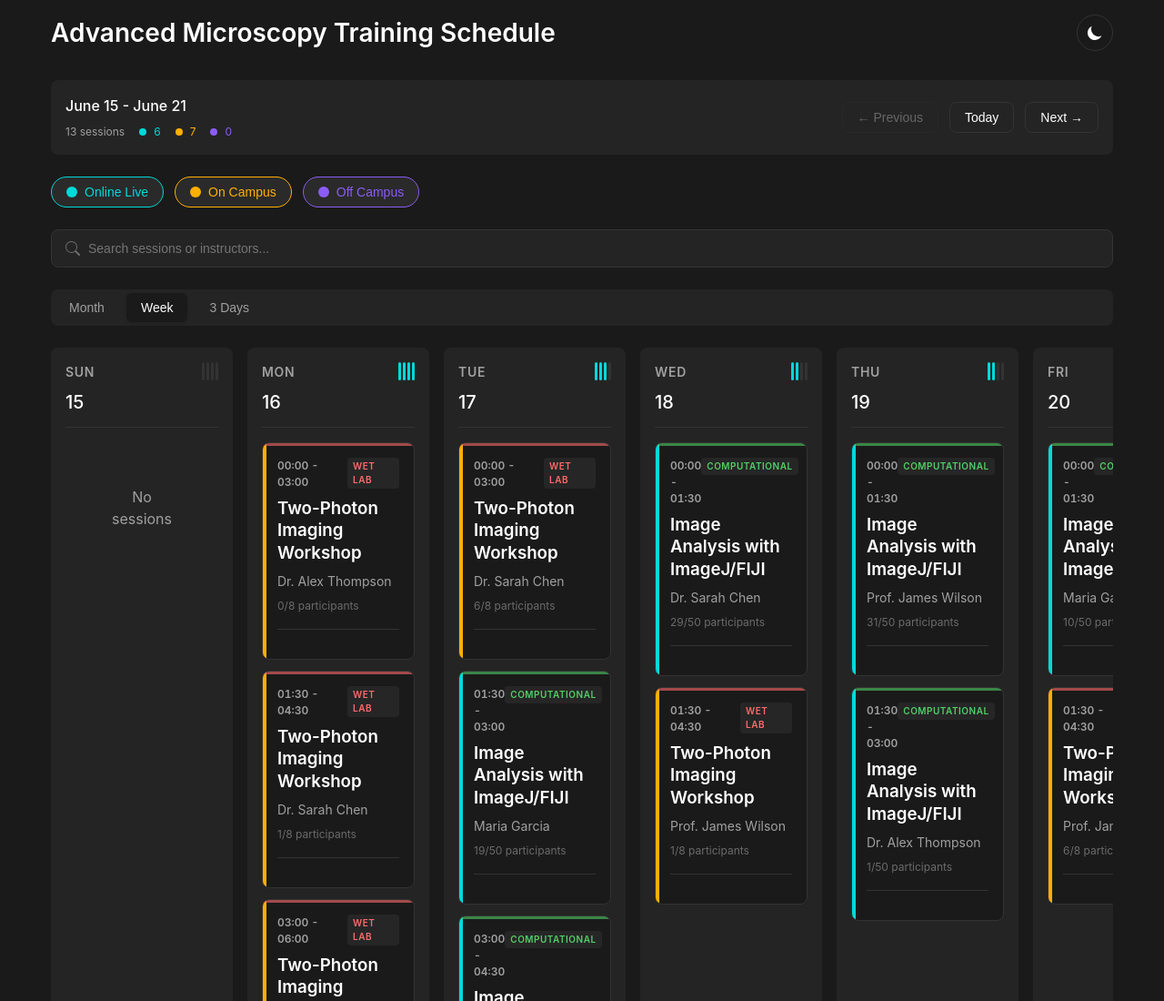
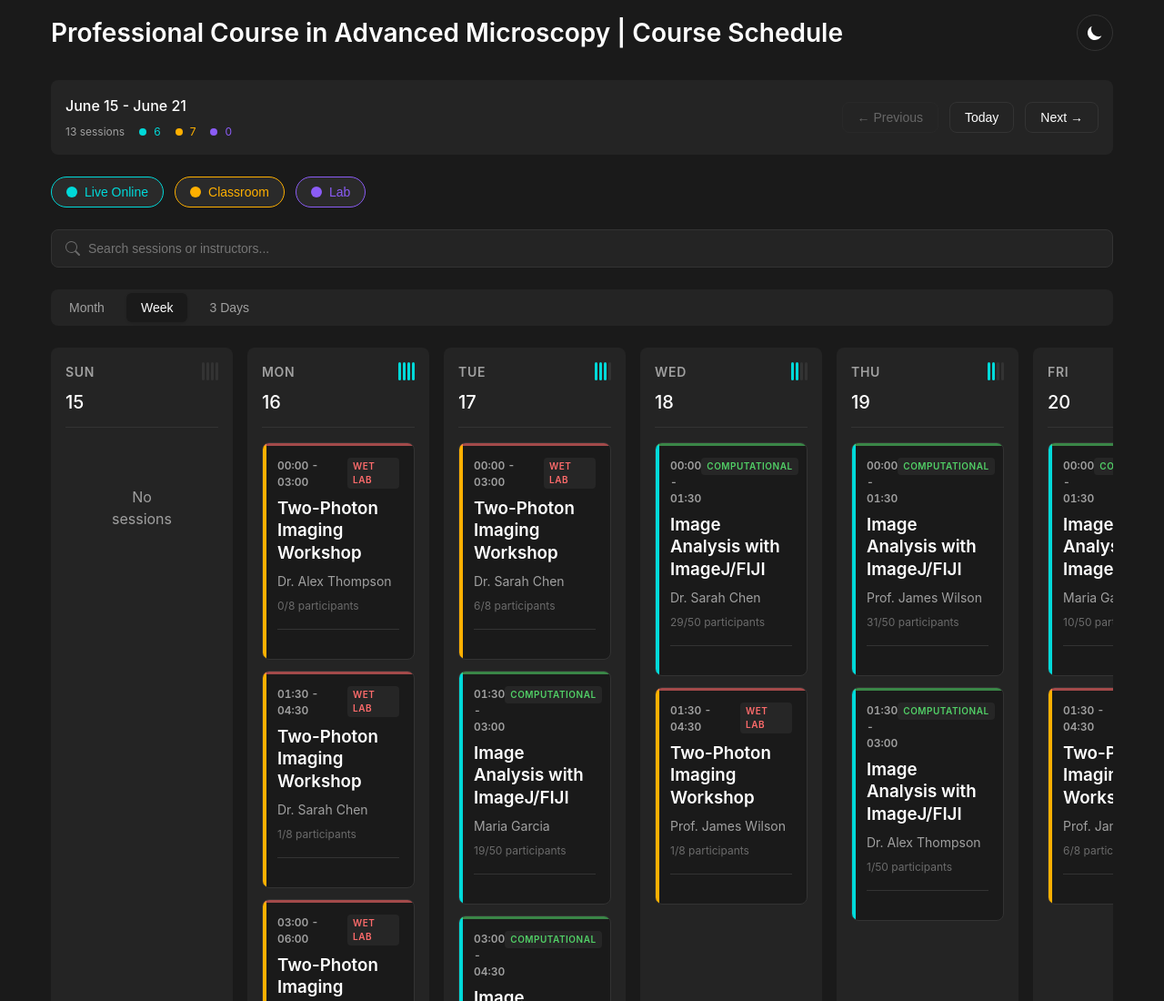
Before and after one commit to Ashoka-Zeiss/ashoka-zeiss.github.io, a plain HTML site: page index.html in a window 1280 px wide. Shown: the top 1100 px of the page at 91% size. Drawn offline with Linux system fonts and the light colour scheme.

Commit message:
feat: update text on webpage

```diff
--- a/index.html
+++ b/index.html
@@ -4,7 +4,7 @@
 <head>
   <meta charset="UTF-8">
   <meta name="viewport" content="width=device-width, initial-scale=1.0">
-  <title>Advanced Microscopy Training Schedule</title>
+  <title>Professional Course in Advanced Microscopy | Course Schedule</title>
   <style>
     /* CSS Reset and Custom Properties */
     :root {
@@ -1073,7 +1073,7 @@
 <body>
   <div class="container">
     <header class="header">
-      <h1>Advanced Microscopy Training Schedule</h1>
+      <h1>Professional Course in Advanced Microscopy | Course Schedule</h1>
       <button class="theme-toggle" id="themeToggle" aria-label="Toggle dark mode">
         <svg class="theme-icon sun" fill="currentColor" viewBox="0 0 20 20">
           <path
@@ -1106,13 +1106,13 @@
     <div class="filters" role="group" aria-label="Filter sessions by category">
       <div class="filter-group">
         <button class="filter-button online active" data-category="online" aria-pressed="true">
-          Online Live
+          Live Online
         </button>
         <button class="filter-button campus active" data-category="campus" aria-pressed="true">
-          On Campus
+          Classroom
         </button>
         <button class="filter-button offcampus active" data-category="offcampus" aria-pressed="true">
-          Off Campus
+          Lab
         </button>
       </div>
     </div>
```
